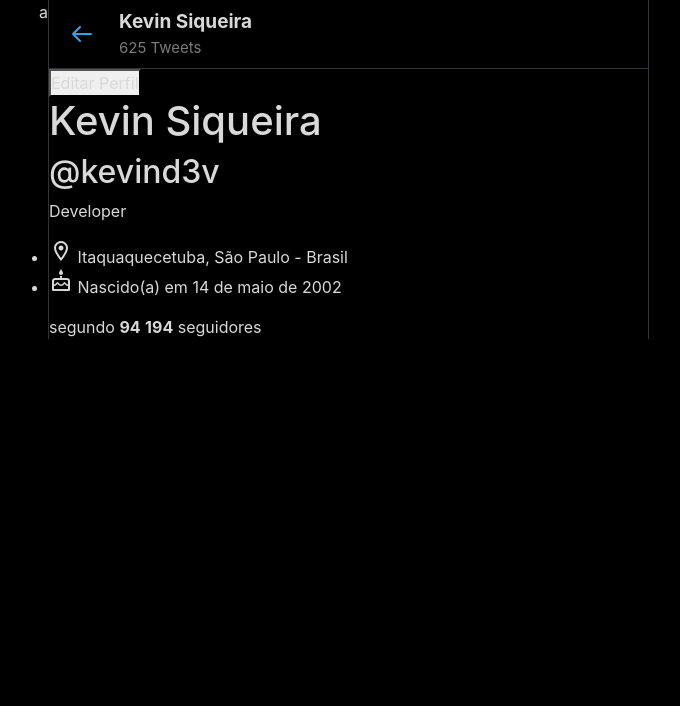
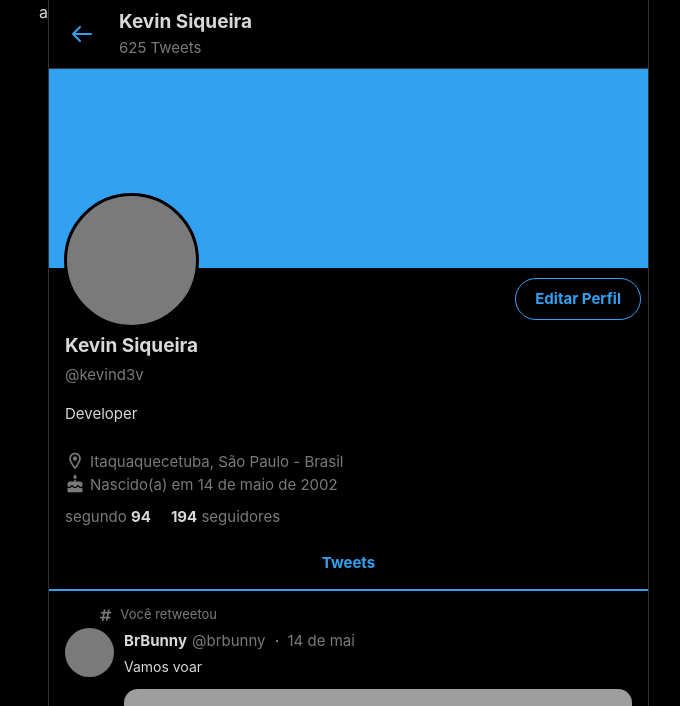
Before and after one commit to kevind3v/twitter-clone, a PHP site: page /layout/app/profile.html in a window 1280 px wide. Shown: the top 706 px of the page, without its empty margins (296-976 px from the left). Before the commit the page ends 339 px from the top, so only its background shows below. Run offline with PHP 8.4, Linux system fonts and the light colour scheme; some libraries are stand-ins or nearby versions; grey boxes are pictures that could not be loaded.

Commit message:
Creating profile page

```diff
--- /dev/null
+++ b/assets/css/app/feed.css
@@ -0,0 +1,117 @@
+/*----------------*/
+/*----- FEED -----*/
+/*----------------*/
+article.tweets {
+  margin-bottom: 40px;
+}
+article.tweets .tweet {
+  display: flex;
+  flex-direction: column;
+  padding: 14px 16px;
+  border-bottom: 1px solid var(--outline);
+  max-width: 100%;
+}
+article.tweets .tweet:last-child {
+  border-bottom: 0 !important;
+}
+article.tweets .tweet .retweeted {
+  align-items: center;
+  font-size: 13px;
+  color: var(--gray);
+}
+article.tweets .tweet .retweeted i {
+  font-size: 13px;
+  margin-left: 35px;
+  margin-right: 9px;
+  color: var(--gray);
+}
+article.tweets .tweet .body {
+  margin-top: 3px;
+  position: relative;
+}
+article.tweets .tweet .body .avatar {
+  width: 49px;
+  height: 49px;
+  position: absolute;
+  top: 0;
+  left: 0px;
+  background: var(--gray);
+  border-radius: 50%;
+}
+article.tweets .tweet .body .content {
+  border: none !important;
+  width: 100%;
+  margin-top: 2px;
+  margin-left: 59px;
+}
+article.tweets .tweet .body .content header {
+  font-size: 15px;
+  white-space: nowrap;
+}
+article.tweets .tweet .body .content header strong {
+  margin-right: 5px;
+}
+article.tweets .tweet .body .content header span,
+article.tweets .tweet .body .content header .time {
+  color: var(--gray);
+}
+article.tweets .tweet .body .content header strong,
+article.tweets .tweet .body .content header span {
+  white-space: nowrap;
+  text-overflow: ellipsis;
+  overflow: hidden;
+}
+article.tweets .tweet .body .content header .dot {
+  background: var(--gray);
+  width: 2px;
+  height: 2px;
+  margin: 0 10px;
+}
+article.tweets .tweet .body .content .description {
+  font-size: 14px;
+  margin-top: 4px;
+  margin-bottom: 0px;
+}
+article.tweets .tweet .body .content .image {
+  margin-top: 12px;
+  width: 100%;
+  height: min(285px, max(175px, 41vw));
+  background: url('https://source.unsplash.com/random') var(--outline);
+  background-size: 100%;
+  background-repeat: no-repeat;
+  border-radius: 14px;
+  cursor: pointer;
+}
+article.tweets .tweet .body .content .image:hover {
+  opacity: 0.7;
+}
+article.tweets .tweet .body .content .icons {
+  flex-wrap: wrap;
+  margin: 11px auto 0;
+  width: 65%;
+}
+article.tweets .tweet .body .content .icons .status {
+  cursor: pointer;
+  display: flex;
+  align-items: center;
+  font-size: 14px;
+}
+article.tweets .tweet .body .content .icons .status:nth-child(1),
+article.tweets .tweet .body .content .icons .status:nth-child(1) i {
+  color: var(--gray);
+}
+article.tweets .tweet .body .content .icons .status:nth-child(2),
+article.tweets .tweet .body .content .icons .status:nth-child(2) i {
+  color: var(--retweet);
+}
+article.tweets .tweet .body .content .icons .status:nth-child(3),
+article.tweets .tweet .body .content .icons .status:nth-child(3) i {
+  color: var(--like);
+}
+article.tweets .tweet .body .content .icons .status:hover {
+  opacity: 0.7;
+}
+article.tweets .tweet .body .content .icons .status i {
+  margin-right: 5px;
+  font-size: 20px;
+}
--- /dev/null
+++ b/assets/css/app/profile.css
@@ -0,0 +1,166 @@
+main#feed {
+  background: var(--primary);
+}
+main#feed .wrapper {
+  height: 100%;
+  max-width: 1280px;
+  margin: 0 auto;
+}
+main#feed .content {
+  width: min(601px, 100%);
+}
+main#feed .bottom-menu {
+  position: fixed;
+  bottom: 0;
+  left: 0;
+  z-index: 2;
+  background: var(--primary);
+  width: 100%;
+  border-top: 1px solid var(--outline);
+  padding: 8px min(46px, max(10vw, 10px));
+}
+main#feed .bottom-menu span {
+  color: var(--gray);
+  cursor: pointer;
+}
+main#feed .bottom-menu span:hover,
+main#feed .bottom-menu span.active {
+  color: var(--twitter) !important;
+}
+/*-------------------*/
+/*----- PROFILE -----*/
+/*-------------------*/
+main#feed .content .header {
+  z-index: 2;
+  position: sticky;
+  background: var(--primary);
+  align-items: center;
+  text-align: left;
+  padding: 8px 0 9px 13px;
+  border-bottom: 1px solid var(--outline);
+}
+main#feed .content .header button {
+  padding: 8px;
+  border-radius: 50%;
+  outline: 0;
+  cursor: pointer;
+  background: transparent;
+  border: 0;
+}
+main#feed .content .header button svg {
+  width: 24px;
+  height: 24px;
+  stroke: var(--twitter);
+}
+
+main#feed .content .header button:hover {
+  background: var(--twitter-dark-hover);
+}
+main#feed .content .profile-info {
+  margin-left: 17px;
+}
+main#feed .content .profile-info strong {
+  font-size: 19px;
+}
+main#feed .content .profile-info span {
+  font-size: 15px;
+  color: var(--gray);
+}
+/*----- PROFILE PAGE ------*/
+main#feed .content .profile-page {
+  height: 100%;
+  overflow-y: auto;
+
+  scrollbar-width: none; /** Firefox */
+}
+main#feed .content .profile-page::-webkit-scrollbar {
+  display: none;
+}
+main#feed .content .profile-page .banner {
+  flex-shrink: 0;
+  width: 100%;
+  height: min(33vw, 199px);
+  background: var(--twitter);
+  position: relative;
+}
+main#feed .content .profile-page .banner .avatar {
+  width: max(45px, min(135px, 22vw));
+  height: max(45px, min(135px, 22vw));
+  border: 3.75px solid var(--primary);
+  background: var(--gray);
+  border-radius: 50%;
+  position: absolute;
+  bottom: max(-60px, -10vw);
+  left: 15px;
+}
+main#feed .content .profile-page .profile-data {
+  padding: min(calc(10vw + 7px), 67px) 16px 0;
+  position: relative;
+}
+main#feed .content .profile-page .profile-data .edit-profile {
+  position: absolute;
+  top: 2vw;
+  right: 7px;
+  padding: 4px 16px;
+  font-size: 13px;
+}
+main#feed .content .profile-page .profile-data h1 {
+  font-weight: bold;
+  font-size: 19px;
+}
+main#feed .content .profile-page .profile-data h2 {
+  font-weight: normal;
+  font-size: 15px;
+  color: var(--gray);
+}
+main#feed .content .profile-page .profile-data p {
+  font-size: 15px;
+  margin-top: 11px;
+}
+main#feed .content .profile-page .profile-data a {
+  text-decoration: none;
+  color: var(--twitter);
+}
+main#feed .content .profile-page .profile-data ul {
+  list-style: none;
+  margin-top: 10px;
+  margin-bottom: 10px;
+}
+main#feed .content .profile-page .profile-data ul li {
+  font-size: 15px;
+}
+main#feed .content .profile-page .profile-data ul li,
+main#feed .content .profile-page .profile-data ul li span {
+  color: var(--gray);
+  display: flex;
+}
+main#feed .content .profile-page .profile-data ul li span {
+  font-size: 20px;
+  margin-right: 5px;
+}
+main#feed .content .profile-page .profile-data .followage span {
+  font-size: 15px;
+  color: var(--gray);
+}
+main#feed .content .profile-page .profile-data .followage span + span {
+  margin-left: 20px;
+}
+/*----------------*/
+/*----- TABS -----*/
+/*----------------*/
+main#feed .content .tabs {
+  margin-top: 10px;
+  padding: 11px 0 15px;
+  border-bottom: 2px solid var(--twitter);
+  text-align: center;
+}
+main#feed .content .tabs:hover {
+  background: var(--twitter-dark-hover);
+}
+main#feed .content .tabs .tab {
+  color: var(--twitter);
+  font-weight: bold;
+  font-size: 15px;
+  outline: 0;
+  cursor: pointer;
+}
--- a/assets/css/app/responsive.css
+++ b/assets/css/app/responsive.css
@@ -1,3 +1,10 @@
+@media (min-width: 320px) {
+  main#feed .content .profile-page .profile-data .edit-profile {
+    top: 10px;
+    padding: 10px 19px;
+    font-size: 15px;
+  }
+}
 @media (min-width: 500px) {
   main#feed .content {
     border-left: 1px solid var(--outline);
@@ -6,4 +13,12 @@
   main#feed .bottom-menu {
     display: none !important;
   }
+  article.tweets {
+    margin-bottom: 0;
+  }
 }
+@media (max-width: 500px) {
+  article.tweets .tweet .body .content .icons {
+    width: 95%;
+  }
+}
--- a/assets/css/app/style.css
+++ /dev/null
@@ -1,71 +0,0 @@
-main#feed {
-  background: var(--primary);
-}
-main#feed .wrapper {
-  height: 100%;
-  max-width: 1280px;
-  margin: 0 auto;
-}
-main#feed .content {
-  width: min(601px, 100%);
-}
-main#feed .bottom-menu {
-  position: fixed;
-  bottom: 0;
-  left: 0;
-  z-index: 2;
-  background: var(--primary);
-  width: 100%;
-  border-top: 1px solid var(--outline);
-  padding: 8px min(46px, max(10vw, 10px));
-}
-main#feed .bottom-menu span {
-  color: var(--gray);
-  cursor: pointer;
-}
-main#feed .bottom-menu span:hover,
-main#feed .bottom-menu span.active {
-  color: var(--twitter) !important;
-}
-/*-------------------*/
-/*----- PROFILE -----*/
-/*-------------------*/
-main#feed .content .header {
-  z-index: 2;
-  position: sticky;
-  background: var(--primary);
-  align-items: center;
-  text-align: left;
-  padding: 8px 0 9px 13px;
-  border-bottom: 1px solid var(--outline);
-}
-main#feed .content .header button {
-  padding: 8px;
-  border-radius: 50%;
-  outline: 0;
-  cursor: pointer;
-  background: transparent;
-  border: 0;
-}
-main#feed .content .header button svg {
-  width: 24px;
-  height: 24px;
-  stroke: var(--twitter);
-}
-
-main#feed .content .header button:hover {
-  background: var(--twitter-dark-hover);
-}
-main#feed .content .profile-info {
-  margin-left: 17px;
-}
-main#feed .content .profile-info strong {
-  font-size: 19px;
-}
-main#feed .content .profile-info span {
-  font-size: 15px;
-  color: var(--gray);
-}
-
-main#feed .content .profile-page {
-}
--- a/assets/css/responsive.css
+++ b/assets/css/responsive.css
@@ -28,8 +28,8 @@
   }
 }
 @media (min-width: 992px) {
-  #main main .middle .btn-login,
-  #main main .middle .btn-sign-up {
+  #main main .middle a.btn,
+  #main main .middle a.btn {
     width: 70%;
   }
 }
--- a/layout/app/profile.html
+++ b/layout/app/profile.html
@@ -13,7 +13,8 @@
     <link rel="stylesheet" href="../../node_modules/bootstrap/dist/css/bootstrap.min.css" />
     <link rel="stylesheet" href="../../node_modules/@fortawesome/fontawesome-free/css/all.min.css" />
     <link rel="stylesheet" href="../../shared/styles/boot.css" />
-    <link rel="stylesheet" href="../../assets/css/app/style.css" />
+    <link rel="stylesheet" href="../../assets/css/app/profile.css" />
+    <link rel="stylesheet" href="../../assets/css/app/feed.css" />
     <link rel="stylesheet" href="../../assets/css/app/responsive.css" />
   </head>
   <body>
@@ -21,7 +22,7 @@
       <div class="row wrapper justify-content-center">
         <div class="menubar">a</div>
         <section class="content d-flex flex-column">
-          <article class="header d-flex">
+          <header class="header d-flex">
             <button>
               <svg xmlns="http://www.w3.org/2000/svg" fill="none" viewBox="0 0 24 24">
                 <path stroke-linecap="round" stroke-linejoin="round" stroke-width="2" d="M10 19l-7-7m0 0l7-7m-7 7h18" />
@@ -31,14 +32,14 @@
               <strong>Kevin Siqueira</strong>
               <span>625 Tweets</span>
             </div>
-          </article>
+          </header>
 
-          <article class="profile-page">
+          <article class="profile-page d-flex flex-column">
             <div class="banner">
               <div class="avatar"></div>
             </div>
-            <div class="profile-data">
-              <button class="edit-profile" outlined>Editar Perfil</button>
+            <div class="profile-data d-flex flex-column">
+              <button class="btn outlined edit-profile">Editar Perfil</button>
 
               <h1>Kevin Siqueira</h1>
               <h2>@kevind3v</h2>
@@ -51,16 +52,56 @@
                   Itaquaquecetuba, São Paulo - Brasil
                 </li>
                 <li>
-                  <span class="material-icons-outlined"> cake </span>
+                  <span class="material-icons"> cake </span>
                   Nascido(a) em 14 de maio de 2002
                 </li>
               </ul>
 
-              <div class="followage">
+              <div class="followage d-flex">
                 <span>segundo <strong>94</strong></span>
                 <span><strong>194</strong> seguidores</span>
               </div>
             </div>
+          </article>
+
+          <div class="tabs">
+            <span class="tab">Tweets</span>
+          </div>
+
+          <article class="tweets d-flex flex-column flex-shrink-0">
+            <article class="tweet d-flex flex-column">
+              <div class="retweeted d-flex">
+                <i class="fas fa-hashtag"></i>
+                Você retweetou
+              </div>
+              <div class="body d-flex">
+                <div class="avatar flex-shrink-0"></div>
+                <div class="content d-flex flex-column">
+                  <header class="d-flex align-items-center">
+                    <strong>BrBunny</strong>
+                    <span>@brbunny</span>
+                    <div class="dot"></div>
+                    <div class="time">14 de mai</div>
+                  </header>
+                  <p class="description">Vamos voar</p>
+                  <div class="image"></div>
+                  <div class="icons d-flex align-items-center justify-content-between">
+                    <div class="status">
+                      <i class="far fa-comment"></i>
+                      25
+                    </div>
+                    <div class="status">
+                      <i class="fas fa-retweet"></i>
+                      18
+                    </div>
+                    <div class="status">
+                      <i class="fas fa-heart"></i>
+                      25
+                    </div>
+                  </div>
+                </div>
+              </div>
+            </article>
           </article>
 
           <article class="bottom-menu d-flex justify-content-between">
--- a/layout/index.html
+++ b/layout/index.html
@@ -27,7 +27,7 @@
               <h1>Acontecendo agora</h1>
               <h4>Junte-se ao Twitter hoje.</h4>
               <a class="btn btn-sign-up" href="./sign-in.html">Inscrever-se</a>
-              <a class="btn btn-login" href="./log-in.html">Conectar-se</a>
+              <a class="btn outlined" href="./log-in.html">Conectar-se</a>
             </div>
           </div>
         </div>
--- a/shared/styles/boot.css
+++ b/shared/styles/boot.css
@@ -50,13 +50,31 @@ body {
 }
 .btn {
   display: block;
-  border-radius: 100px;
-  border: 1px solid #1da1f2;
+  border-radius: 25px;
+  border: 1px solid var(--twitter);
   text-align: center;
-  padding: 15px;
+  padding: 14px;
   font-weight: bold;
   box-sizing: border-box;
   line-height: 20px;
+  background: var(--twitter);
+  color: #fff;
+  font-size: 15px;
+  outline: 0;
+}
+.btn.outlined {
+  color: var(--twitter) !important;
+  background: transparent;
+}
+.btn:disabled {
+  opacity: 0.5;
+}
+.btn:hover {
+  color: #fff;
+  background: var(--twitter-light-hover);
+}
+.btn.outlined:hover {
+  background: var(--twitter-dark-hover);
 }
 /*------------------------*/
 /*------ FORM ------*/
```
Also changed, not shown: assets/css/style.css (+2 -24 lines).
